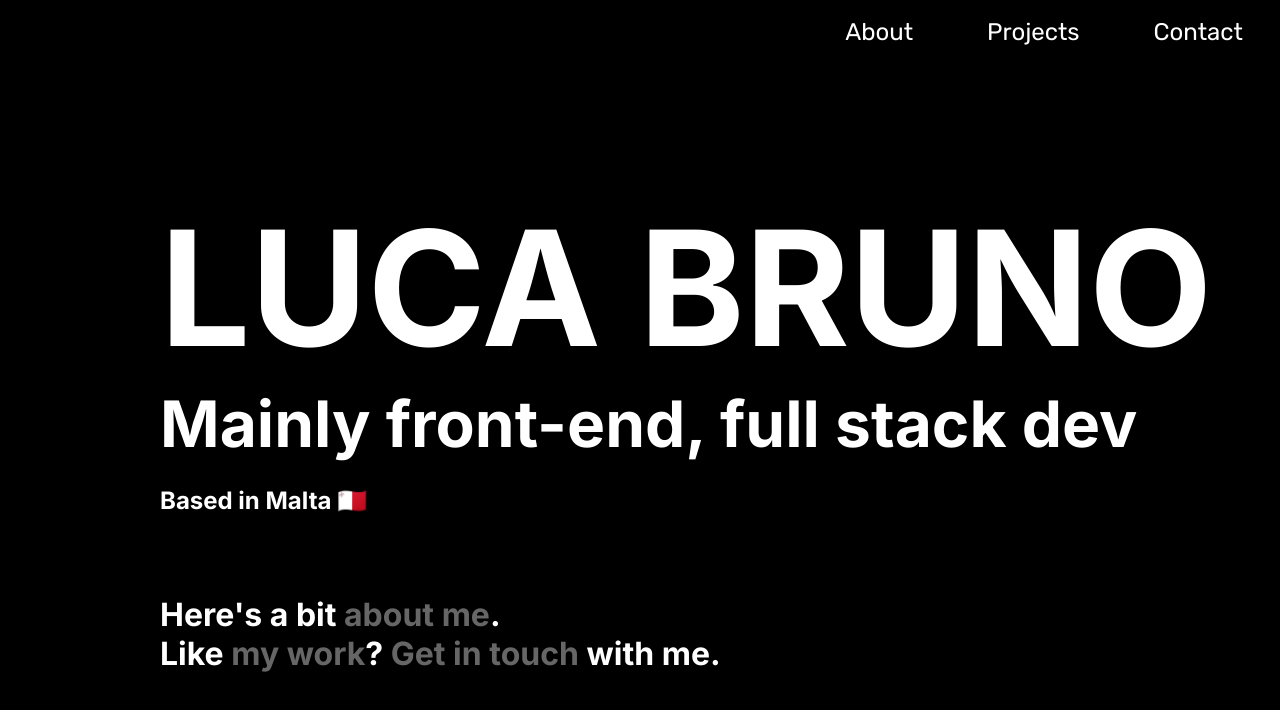
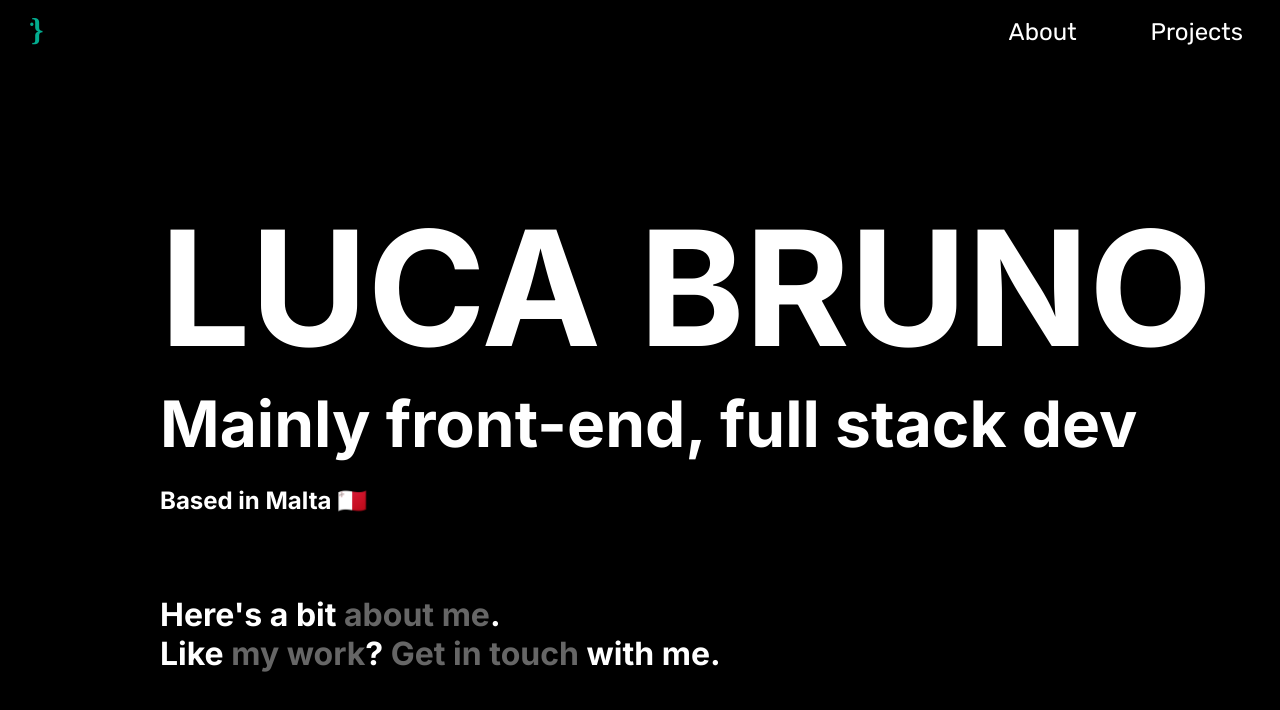
Before and after one commit to luca-bruno/portfolio-website, a Next.js app: page / in a window 1280 px wide. Shown: the top 710 px of the page. Built offline with nearby package versions, Linux system fonts and the light colour scheme.

Commit message:
feat: Header Logo + minor cleanup

```diff
--- a/components/Header/Header.tsx
+++ b/components/Header/Header.tsx
@@ -4,56 +4,60 @@ import { usePathname } from "next/navigation"
 import Link from "next/link"
 import "@/styles/Header.css"
 import { rubik } from "@/app/fonts"
+import BrunoLucaIcon from "@/public/assets/icons/brunoluca-icon.svg"
+import Image from "next/image"
 
 const Header = () => {
   const pathname = usePathname()
 
-  const isActive = (currentPathname: string) =>
-    currentPathname === pathname ? "header_buttons_button_active" : ""
+  const isActive = (currentPathname: string) => currentPathname === pathname ? "header_buttons_button_active" : ""
 
   const isCurrentlyOnHomepage = pathname === "/"
+
+  const leftHandSideStyle = "header_name fade_in"
+  const rightHandSideStyle = "header_buttons_button fade_in"
 
   return (
     <header>
       <nav>
         <div className={`${rubik.className} header`}>
-          {!isCurrentlyOnHomepage ?
+          {isCurrentlyOnHomepage ?
+            <Image
+              width={38}
+              height={38}
+              className={`${leftHandSideStyle} grayscale`}
+              src={BrunoLucaIcon}
+              alt="BrunoLuca icon"
+              draggable="false"
+            />
+            :
             <Link
               href="/"
-              className={`header_name fade_in ${isActive("/")} `}
+              className={`${leftHandSideStyle} ${isActive("/")} `}
               draggable={false}
             >
               LUCA BRUNO
             </Link>
-            :
-            <div />
           }
           <div className="header_buttons">
             <Link
               href="about"
-              className={`header_buttons_button fade_in ${isActive("/about")}`}
+              className={`${rightHandSideStyle} ${isActive("/about")}`}
               draggable={false}
             >
               About
             </Link>
             <Link
               href="projects"
-              className={`header_buttons_button fade_in ${isActive("/projects")}`}
+              className={`${rightHandSideStyle} ${isActive("/projects")}`}
               draggable={false}
             >
               Projects
             </Link>
-            <Link
-              href="contact"
-              className={`header_buttons_button fade_in ${isActive("/contact")}`}
-              draggable={false}
-            >
-              Contact
-            </Link>
           </div>
         </div>
       </nav>
-    </header >
+    </header>
   )
 }
 
```
